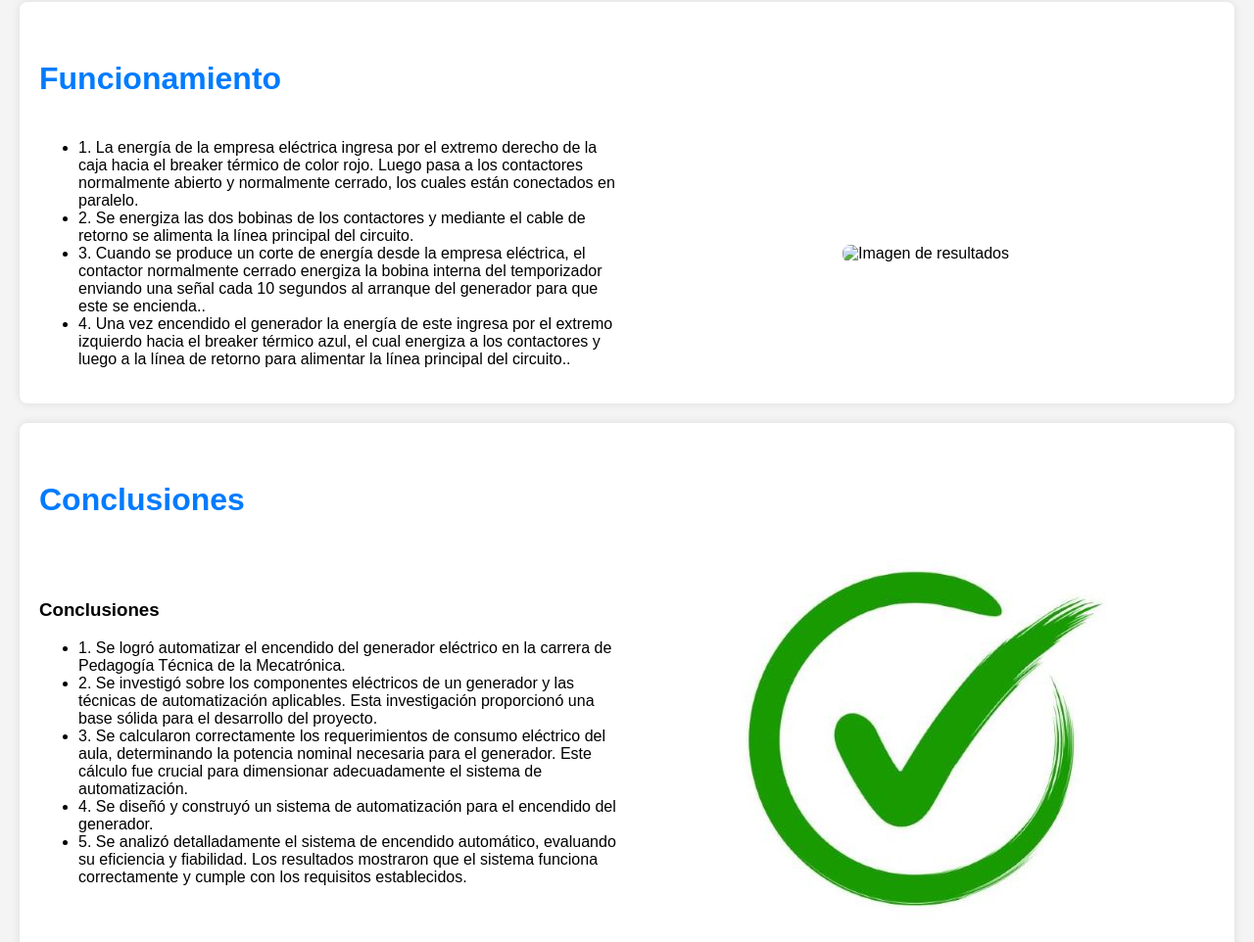
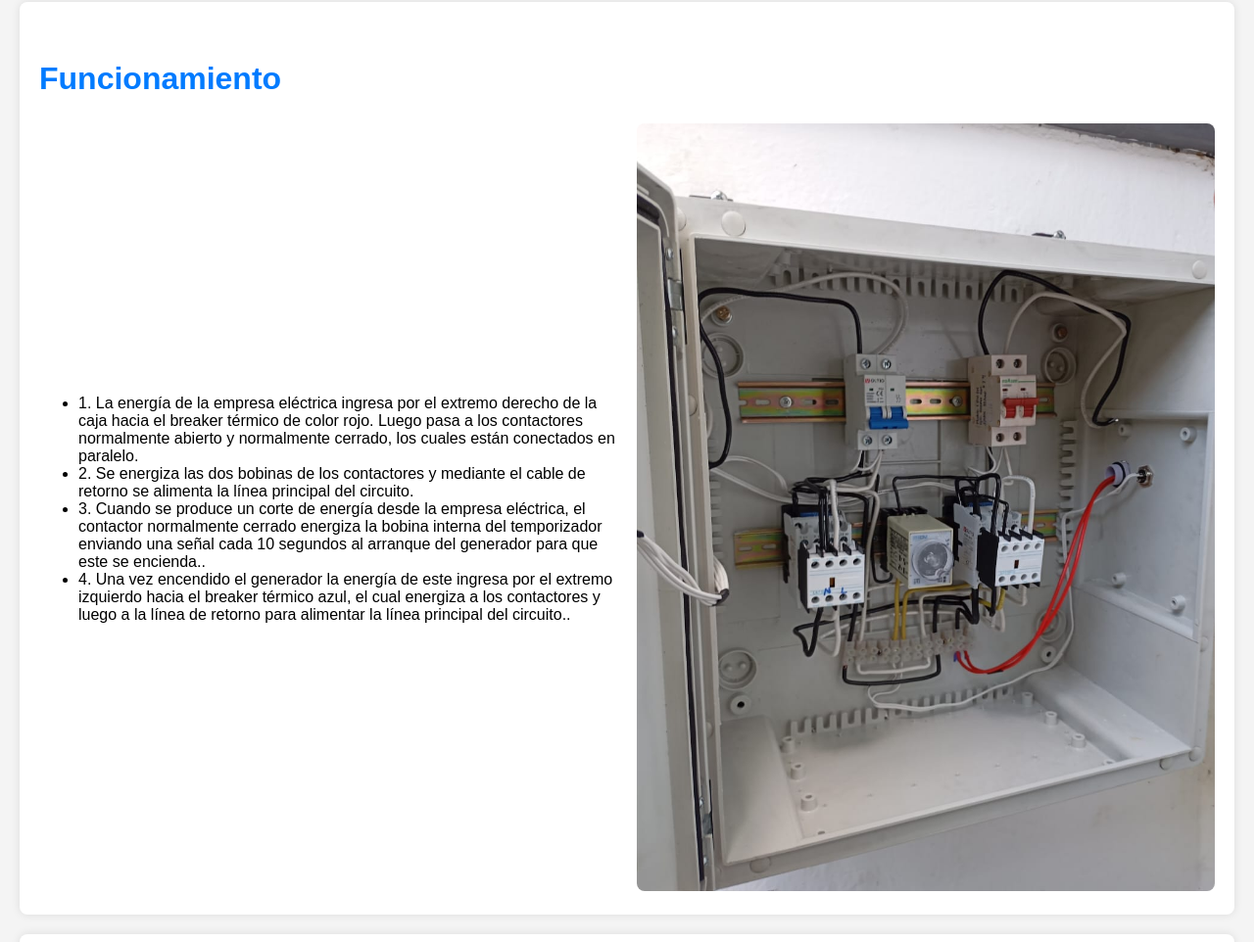
Before and after one commit to JOSUE99G/Aula-Virtual, a plain HTML site: page index.html in a window 1280 px wide. Shown: the part 4400-5362 px from the top of the page at 98% size. Drawn offline with Linux system fonts and the light colour scheme.

Commit message:
Update index.html

```diff
--- a/index.html
+++ b/index.html
@@ -225,7 +225,7 @@
                     <li>4. Una vez encendido el generador la energía de este ingresa por el extremo izquierdo hacia el breaker térmico azul, el cual energiza a los contactores y luego a la línea de retorno para alimentar la línea principal del circuito..</li>
             </div>
             <div class="image">
-                <img src="ruta/a/tu/imagen3.jpg" alt="Imagen de resultados">
+                <img src="img/funcionamiento.jpg" alt="Imagen de resultados">
             </div>
         </div>
     </div>
```
